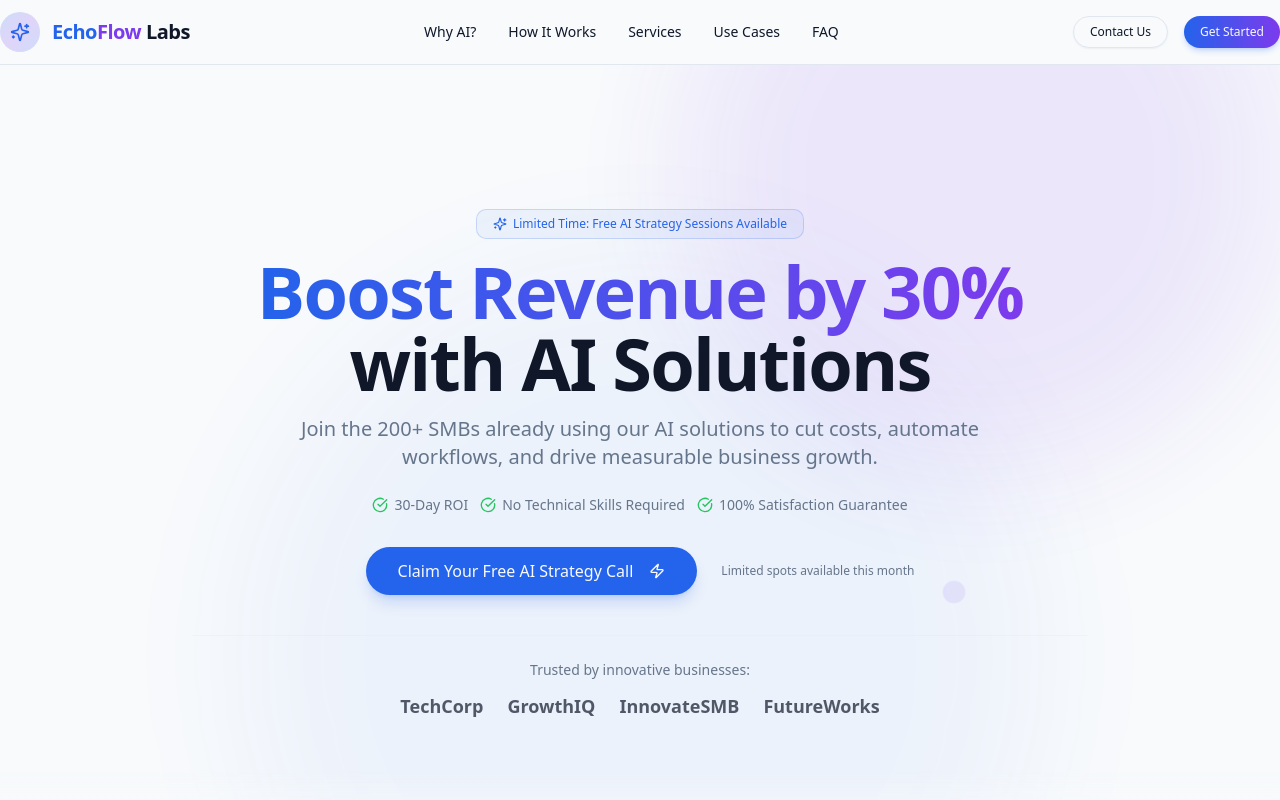
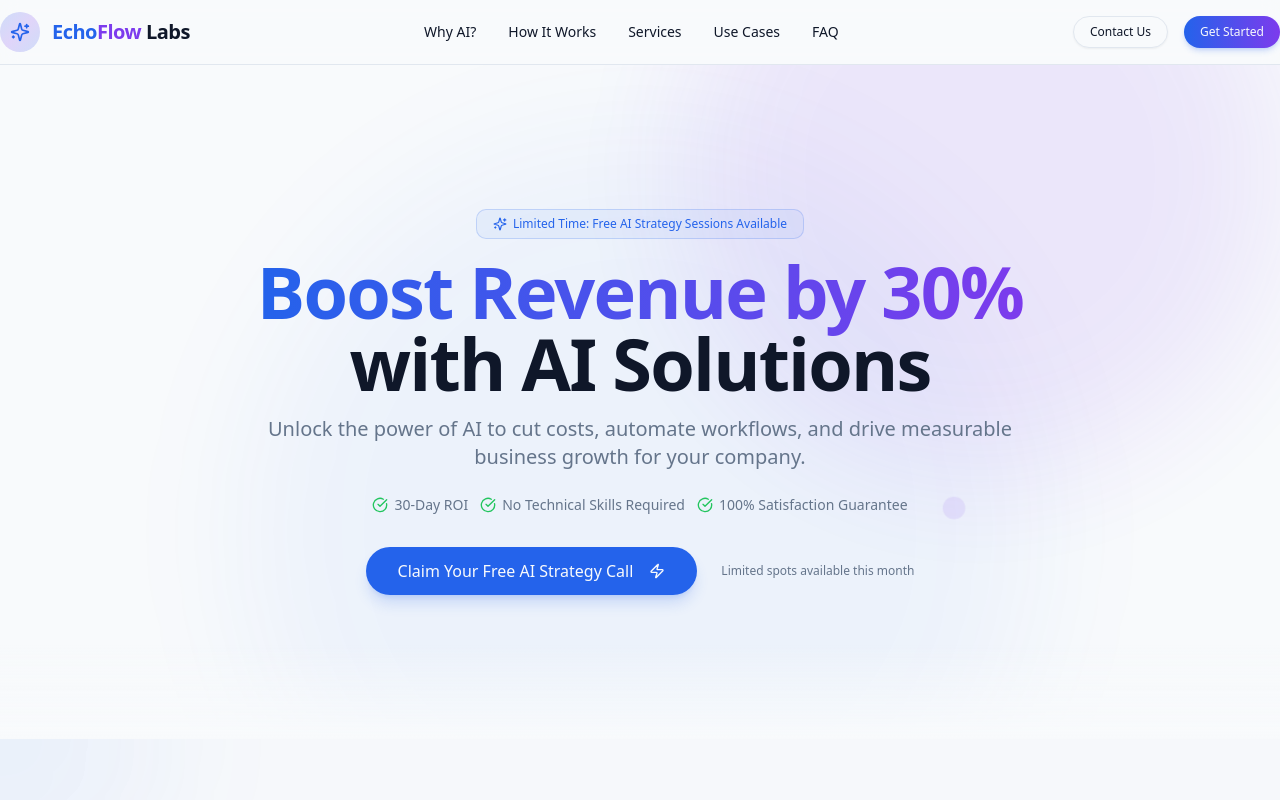
Before and after one commit to joshuaposton/website, a Next.js app: page / in a window 1280 px wide. Shown: the top 800 px of the page. Built offline with nearby package versions, Linux system fonts and the light colour scheme.

Commit message:
refactor(website): Remove client testimonials and social proof sections

```diff
--- a/src/components/sections/HeroSection.tsx
+++ b/src/components/sections/HeroSection.tsx
@@ -26,7 +26,7 @@ export function HeroSection() {
           </h1>
 
           <p className="mb-6 text-lg text-muted-foreground md:text-xl max-w-3xl mx-auto">
-            Join the 200+ SMBs already using our AI solutions to cut costs, automate workflows, and drive measurable business growth.
+            Unlock the power of AI to cut costs, automate workflows, and drive measurable business growth for your company.
           </p>
 
           {/* Trust indicators */}
@@ -55,17 +55,6 @@ export function HeroSection() {
               Limited spots available this month
             </div>
           </div>
-
-          {/* Social proof */}
-          <div className="mt-10 pt-6 border-t border-border/30">
-            <p className="text-sm text-muted-foreground mb-3">Trusted by innovative businesses:</p>
-            <div className="flex flex-wrap justify-center items-center gap-6 opacity-70">
-              <div className="text-lg font-bold">TechCorp</div>
-              <div className="text-lg font-bold">GrowthIQ</div>
-              <div className="text-lg font-bold">InnovateSMB</div>
-              <div className="text-lg font-bold">FutureWorks</div>
-            </div>
-          </div>
         </div>
       </div>
 
--- a/src/components/sections/ValuePropositionSection.tsx
+++ b/src/components/sections/ValuePropositionSection.tsx
@@ -25,21 +25,8 @@ export function ValuePropositionSection() {
     {
       icon: <Shield className="h-6 w-6" />,
       title: "Proven AI Strategies for SMBs",
-      description: "Benefit from our experience implementing AI for businesses just like yours.",
-      benefit: "200+ successful implementations"
-    }
-  ];
-
-  const testimonials = [
-    {
-      quote: "EchoFlow Labs helped us automate our customer service, reducing response times by 80% and increasing satisfaction scores.",
-      author: "Sarah J.",
-      company: "RetailTech Solutions"
-    },
-    {
-      quote: "We saw a 40% increase in qualified leads after implementing their AI-powered marketing solution.",
-      author: "Michael T.",
-      company: "GrowthForce Marketing"
+      description: "Benefit from our expertise in implementing AI for businesses just like yours.",
+      benefit: "Cutting-edge AI implementation"
     }
   ];
 
@@ -49,7 +36,7 @@ export function ValuePropositionSection() {
         <div className="mx-auto max-w-3xl text-center mb-12">
           <div className="inline-flex items-center gap-2 px-3 py-1 mb-4 rounded-full bg-primary/10 border border-primary/20 text-primary text-sm font-medium">
             <Star className="h-3.5 w-3.5" />
-            <span>Trusted by 200+ SMBs</span>
+            <span>Innovative AI Solutions</span>
           </div>
 
           <h2 className="text-3xl font-bold tracking-tight sm:text-4xl md:text-5xl mb-6">
@@ -60,7 +47,7 @@ export function ValuePropositionSection() {
           </p>
         </div>
 
-        <div className="grid grid-cols-1 md:grid-cols-2 gap-8 max-w-4xl mx-auto mb-16">
+        <div className="grid grid-cols-1 md:grid-cols-2 gap-8 max-w-4xl mx-auto">
           {valueProps.map((prop, index) => (
             <Card key={index} className="border border-border/50 bg-background/50 backdrop-blur-sm hover:border-primary/30 transition-all duration-300 group">
               <CardContent className="p-6">
@@ -81,28 +68,6 @@ export function ValuePropositionSection() {
             </Card>
           ))}
         </div>
-
-        {/* Testimonials */}
-        <div className="max-w-4xl mx-auto">
-          <div className="grid grid-cols-1 md:grid-cols-2 gap-8">
-            {testimonials.map((testimonial, index) => (
-              <Card key={index} className="border border-primary/20 bg-primary/5">
-                <CardContent className="p-6">
-                  <div className="flex gap-1 mb-4">
-                    {[...Array(5)].map((_, i) => (
-                      <Star key={i} className="h-4 w-4 fill-primary text-primary" />
-                    ))}
-                  </div>
-                  <p className="italic mb-4">"{testimonial.quote}"</p>
-                  <div>
-                    <p className="font-medium">{testimonial.author}</p>
-                    <p className="text-sm text-muted-foreground">{testimonial.company}</p>
-                  </div>
-                </CardContent>
-              </Card>
-            ))}
-          </div>
-        </div>
       </div>
     </section>
   );
```
